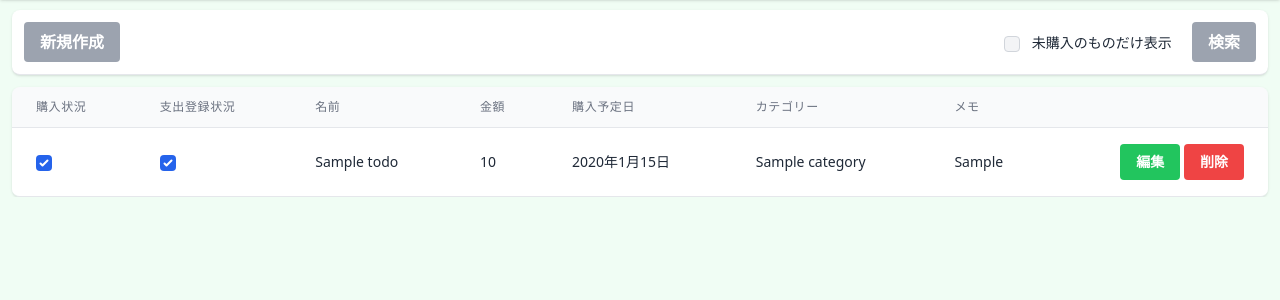
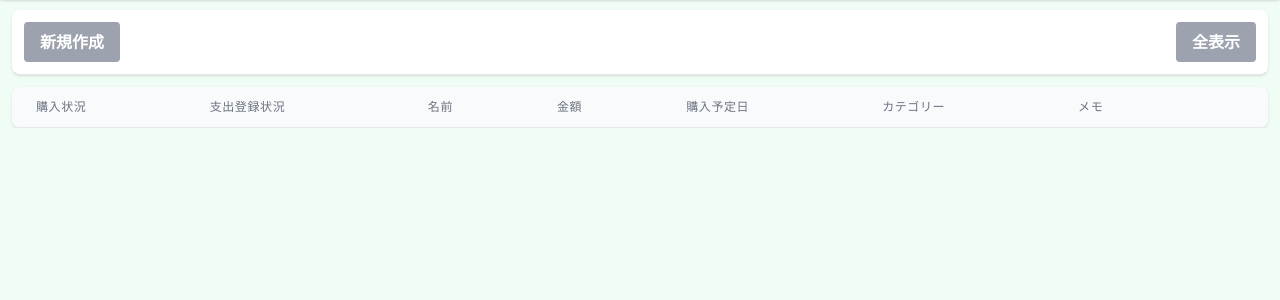
Before and after one commit to nisyuu/sumuma, a Django app: page /shopping/todo/ in a window 1280 px wide. Shown: the part 102-402 px from the top of the page. Run offline with Django 4.2, Linux system fonts and the light colour scheme; a user stored in the database is signed in; tables that the repository leaves empty hold one stand-in row (values such as "Sample post"); lists and menus that the app fills with data are empty; style sheets or scripts are compiled from the project's sources; some libraries are stand-ins or nearby versions.

Commit message:
update filtering todos ui

```diff
--- a/shopping/templates/shopping/todo.html
+++ b/shopping/templates/shopping/todo.html
@@ -9,9 +9,15 @@
         </div>
         <div class="w-full md:w-1/2 p-3 mb-6 md:mb-0 flex items-center justify-end">
           <form action="{% url 'shopping:top' %}" method="get">
-            <input type="checkbox" {% if request.GET.only_is_not_bought %} checked {% endif %} name="only_is_not_bought" id="only-is-not-bought" class="w-4 h-4 text-blue-600 bg-gray-100 rounded border-gray-300">
-            <label class="ml-2 text-sm" for="only-is-not-bought">未購入のものだけ表示</label>
-            <button class="bg-gray-400 hover:bg-gray-500 text-white font-bold py-2 px-4 ml-4 rounded">検索</button>
+            <input type="checkbox" {% if not request.GET.is_all %} checked {% endif %} name="is_all"
+                   class="w-4 h-4 text-blue-600 bg-gray-100 rounded border-gray-300 hidden">
+            <button class="bg-gray-400 hover:bg-gray-500 text-white font-bold py-2 px-4 ml-4 rounded">
+              {% if request.GET.is_all %}
+                未購入のみ表示
+              {% else %}
+                全表示
+              {% endif %}
+            </button>
           </form>
         </div>
       </div>
--- a/shopping/views.py
+++ b/shopping/views.py
@@ -17,14 +17,13 @@ User = get_user_model()
 class Top(LoginRequiredMixin, generic.ListView):
     template_name = 'shopping/todo.html'
     context_object_name = 'todos'
-    paginate_by = 50
+    paginate_by = 100
     model = ToDo
 
     def get_queryset(self):
-        if self.request.GET.get('only_is_not_bought') == 'on':
-            return ToDo.objects.filter(is_bought=False, user=self.request.user)
-        else:
+        if self.request.GET.get('is_all') == 'on':
             return ToDo.objects.filter(user=self.request.user)
+        return ToDo.objects.filter(is_bought=False, user=self.request.user)
 
 
 class CreateToDo(LoginRequiredMixin, generic.CreateView):
```
